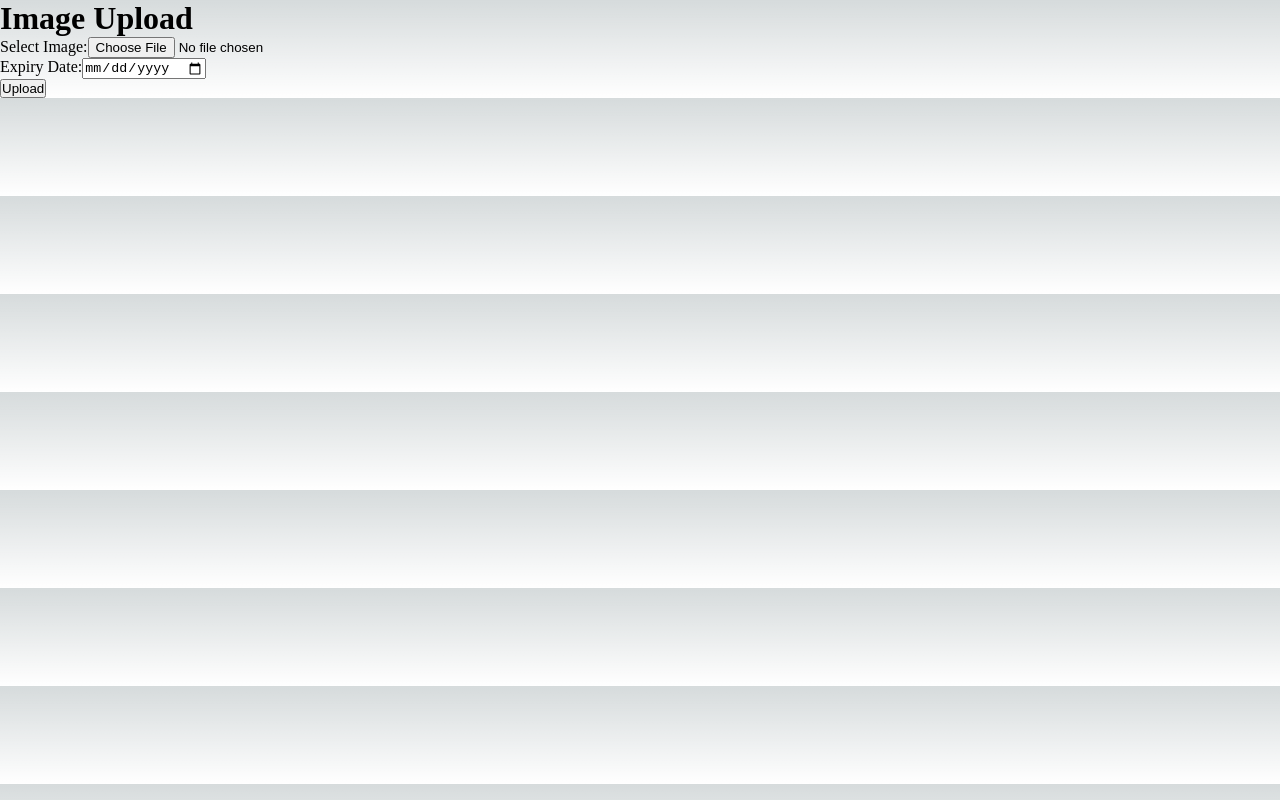
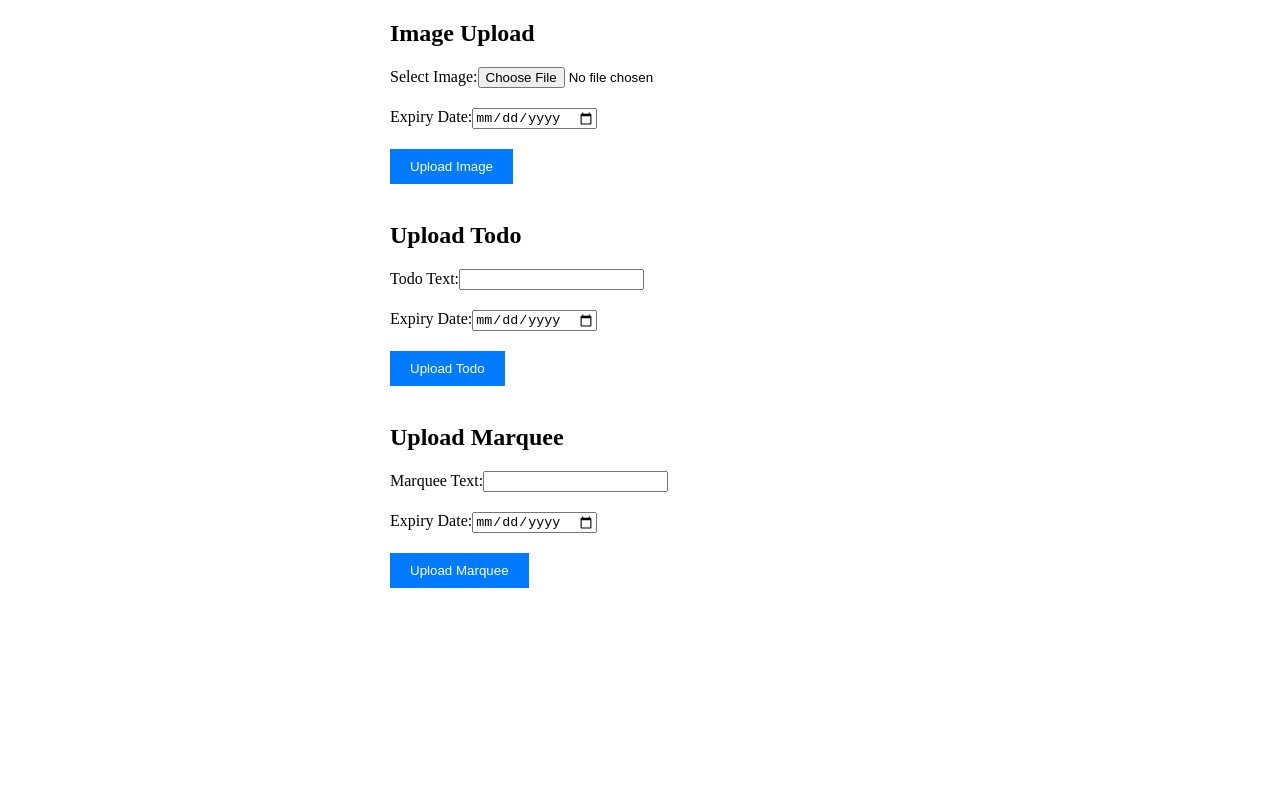
Before and after one commit to Parzivial96/Dboard_upload, a Next.js app: page / in a window 1280 px wide. Built offline with nearby package versions, Linux system fonts and the light colour scheme.

Commit message:
Added todo and marquee

```diff
--- a/src/app/globals.css
+++ b/src/app/globals.css
@@ -1,107 +1,21 @@
-:root {
-  --max-width: 1100px;
-  --border-radius: 12px;
-  --font-mono: ui-monospace, Menlo, Monaco, "Cascadia Mono", "Segoe UI Mono",
-    "Roboto Mono", "Oxygen Mono", "Ubuntu Monospace", "Source Code Pro",
-    "Fira Mono", "Droid Sans Mono", "Courier New", monospace;
-
-  --foreground-rgb: 0, 0, 0;
-  --background-start-rgb: 214, 219, 220;
-  --background-end-rgb: 255, 255, 255;
-
-  --primary-glow: conic-gradient(
-    from 180deg at 50% 50%,
-    #16abff33 0deg,
-    #0885ff33 55deg,
-    #54d6ff33 120deg,
-    #0071ff33 160deg,
-    transparent 360deg
-  );
-  --secondary-glow: radial-gradient(
-    rgba(255, 255, 255, 1),
-    rgba(255, 255, 255, 0)
-  );
-
-  --tile-start-rgb: 239, 245, 249;
-  --tile-end-rgb: 228, 232, 233;
-  --tile-border: conic-gradient(
-    #00000080,
-    #00000040,
-    #00000030,
-    #00000020,
-    #00000010,
-    #00000010,
-    #00000080
-  );
-
-  --callout-rgb: 238, 240, 241;
-  --callout-border-rgb: 172, 175, 176;
-  --card-rgb: 180, 185, 188;
-  --card-border-rgb: 131, 134, 135;
+.container {
+  max-width: 500px;
+  margin: 0 auto;
 }
 
-@media (prefers-color-scheme: dark) {
-  :root {
-    --foreground-rgb: 255, 255, 255;
-    --background-start-rgb: 0, 0, 0;
-    --background-end-rgb: 0, 0, 0;
-
-    --primary-glow: radial-gradient(rgba(1, 65, 255, 0.4), rgba(1, 65, 255, 0));
-    --secondary-glow: linear-gradient(
-      to bottom right,
-      rgba(1, 65, 255, 0),
-      rgba(1, 65, 255, 0),
-      rgba(1, 65, 255, 0.3)
-    );
-
-    --tile-start-rgb: 2, 13, 46;
-    --tile-end-rgb: 2, 5, 19;
-    --tile-border: conic-gradient(
-      #ffffff80,
-      #ffffff40,
-      #ffffff30,
-      #ffffff20,
-      #ffffff10,
-      #ffffff10,
-      #ffffff80
-    );
-
-    --callout-rgb: 20, 20, 20;
-    --callout-border-rgb: 108, 108, 108;
-    --card-rgb: 100, 100, 100;
-    --card-border-rgb: 200, 200, 200;
-  }
+.form-group {
+  margin-bottom: 20px;
 }
 
-* {
-  box-sizing: border-box;
-  padding: 0;
-  margin: 0;
+button {
+  background-color: #007bff;
+  color: #fff;
+  border: none;
+  padding: 10px 20px;
+  cursor: pointer;
 }
 
-html,
-body {
-  max-width: 100vw;
-  overflow-x: hidden;
+button:disabled {
+  background-color: #6c757d;
+  cursor: not-allowed;
 }
-
-body {
-  color: rgb(var(--foreground-rgb));
-  background: linear-gradient(
-      to bottom,
-      transparent,
-      rgb(var(--background-end-rgb))
-    )
-    rgb(var(--background-start-rgb));
-}
-
-a {
-  color: inherit;
-  text-decoration: none;
-}
-
-@media (prefers-color-scheme: dark) {
-  html {
-    color-scheme: dark;
-  }
-}
--- a/src/app/page.tsx
+++ b/src/app/page.tsx
@@ -1,9 +1,9 @@
 //import Image from "next/image";
 import styles from "./page.module.css";
-import ImageUpload from "./upload";
+import MultiUpload from "./upload";
 
 export default function Home() {
   return (
-    <ImageUpload />
+    <MultiUpload />
   );
 }
--- a/src/app/upload.tsx
+++ b/src/app/upload.tsx
@@ -1,11 +1,19 @@
 "use client"
 
-import { useState, ChangeEvent, FormEvent } from 'react';
+import React, { useState, ChangeEvent, FormEvent } from 'react';
 
-export default function ImageUpload() {
+export default function MultiUpload() {
   const [image, setImage] = useState<string | null>(null);
   const [expiryDate, setExpiryDate] = useState<string>('');
-    const [loading, setLoading] = useState<boolean>(false);
+  const [imageLoading, setImageLoading] = useState<boolean>(false);
+
+  const [todoText, setTodoText] = useState<string>('');
+  const [todoExpiryDate, setTodoExpiryDate] = useState<string>('');
+  const [todoLoading, setTodoLoading] = useState<boolean>(false);
+
+  const [marqueeText, setMarqueeText] = useState<string>('');
+  const [marqueeExpiryDate, setMarqueeExpiryDate] = useState<string>('');
+  const [marqueeLoading, setMarqueeLoading] = useState<boolean>(false);
 
   const handleImageChange = (event: ChangeEvent<HTMLInputElement>) => {
       const file = event.target.files?.[0];
@@ -25,51 +33,92 @@ export default function ImageUpload() {
       setExpiryDate(event.target.value);
   };
 
-    const handleSubmit = async (event: FormEvent<HTMLFormElement>) => {
+  const handleTodoTextChange = (event: ChangeEvent<HTMLInputElement>) => {
+      setTodoText(event.target.value);
+  };
+
+  const handleTodoExpiryDateChange = (event: ChangeEvent<HTMLInputElement>) => {
+      setTodoExpiryDate(event.target.value);
+  };
+
+  const handleMarqueeTextChange = (event: ChangeEvent<HTMLInputElement>) => {
+      setMarqueeText(event.target.value);
+  };
+
+  const handleMarqueeExpiryDateChange = (event: ChangeEvent<HTMLInputElement>) => {
+      setMarqueeExpiryDate(event.target.value);
+  };
+
+  const handleSubmit = async (event: FormEvent<HTMLFormElement>, endpoint: string, data: object, setLoading: (loading: boolean) => void) => {
       event.preventDefault();
 
-      if (!image || !expiryDate) {
-        alert('Please select an image and enter an expiry date.');
-        return;
-      }
+      try {
+          setLoading(true);
 
-      try {
-        setLoading(true); // Set loading state to true
-
-        const response = await fetch('https://dboard-api.onrender.com/api/uploadNotice', {
+          const response = await fetch(endpoint, {
               method: 'POST',
               headers: {
                   'Content-Type': 'application/json',
               },
-          body: JSON.stringify({ imageData: image, expiryDate: expiryDate }),
+              body: JSON.stringify(data),
           });
 
           if (response.ok) {
-          alert('Image uploaded successfully!');
+              alert('Data uploaded successfully!');
           } else {
-          alert('Failed to upload image.');
+              alert('Failed to upload data.');
           }
       } catch (error) {
-        console.error('Error uploading image:', error);
+          console.error('Error uploading data:', error);
       } finally {
-        setLoading(false); // Reset loading state regardless of success or failure
+          setLoading(false);
       }
   };
 
   return (
-      <div>
-        <h1>Image Upload</h1>
-        <form onSubmit={handleSubmit}>
-          <div>
+      <div className="container">
+          <h2>Image Upload</h2>
+          <form onSubmit={(event) => handleSubmit(event, 'https://dboard-api.onrender.com/api/uploadNotice', { imageData: image, expiryDate: expiryDate }, setImageLoading)}>
+              <div className="form-group">
                   <label htmlFor="image">Select Image:</label>
                   <input type="file" id="image" accept="image/*" onChange={handleImageChange} />
               </div>
-          <div>
+              <div className="form-group">
                   <label htmlFor="expiryDate">Expiry Date:</label>
                   <input type="date" id="expiryDate" value={expiryDate} onChange={handleExpiryDateChange} />
               </div>
-          <button type="submit" disabled={loading}> {/* Disable the button while loading */}
-            {loading ? 'Uploading...' : 'Upload'}
+              <button type="submit" disabled={imageLoading}>
+                  {imageLoading ? 'Uploading...' : 'Upload Image'}
+              </button>
+          </form>
+          <br/>
+          <h2>Upload Todo</h2>
+          <form onSubmit={(event) => handleSubmit(event, 'https://dboard-api.onrender.com/api/uploadTodo', { textData: todoText, expiryDate: todoExpiryDate }, setTodoLoading)}>
+              <div className="form-group">
+                  <label htmlFor="todoText">Todo Text:</label>
+                  <input type="text" id="todoText" value={todoText} onChange={handleTodoTextChange} />
+              </div>
+              <div className="form-group">
+                  <label htmlFor="todoExpiryDate">Expiry Date:</label>
+                  <input type="date" id="todoExpiryDate" value={todoExpiryDate} onChange={handleTodoExpiryDateChange} />
+              </div>
+              <button type="submit" disabled={todoLoading}>
+                  {todoLoading ? 'Uploading...' : 'Upload Todo'}
+              </button>
+          </form>
+          <br/>
+          <h2>Upload Marquee</h2>
+          <form onSubmit={(event) => handleSubmit(event, 'https://dboard-api.onrender.com/api/uploadMarquee', { marqueeData: marqueeText, expiryDate: marqueeExpiryDate }, setMarqueeLoading)}>
+              <div className="form-group">
+                  <label htmlFor="marqueeText">Marquee Text:</label>
+                  <input type="text" id="marqueeText" value={marqueeText} onChange={handleMarqueeTextChange} />
+              </div>
+              <div className="form-group">
+                  <label htmlFor="marqueeExpiryDate">Expiry Date:</label>
+                  <input type="date" id="marqueeExpiryDate" value={marqueeExpiryDate} onChange={handleMarqueeExpiryDateChange} />
+              </div>
+              <button type="submit" disabled={marqueeLoading}>
+                  {marqueeLoading ? 'Uploading...' : 'Upload Marquee'}
               </button>
           </form>
       </div>
```
Lines whose indentation alone changed are shown as unchanged.
